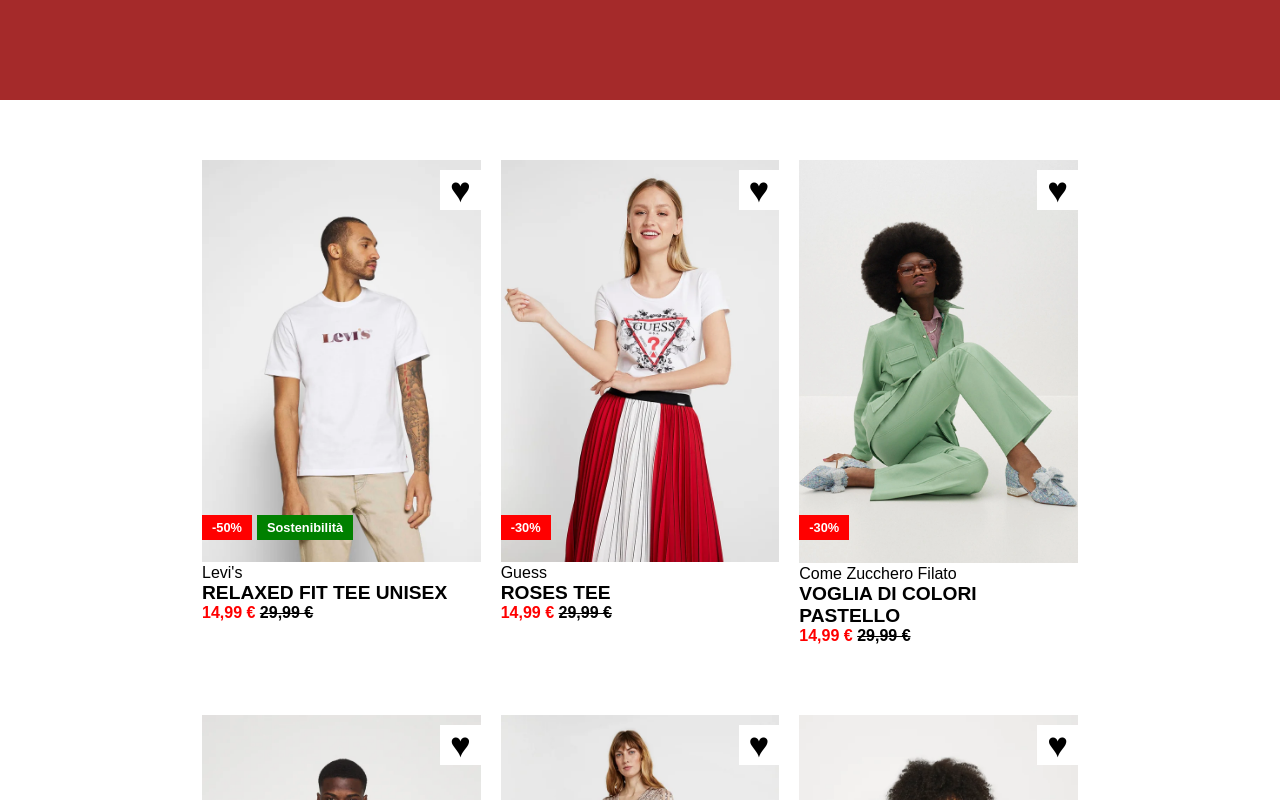
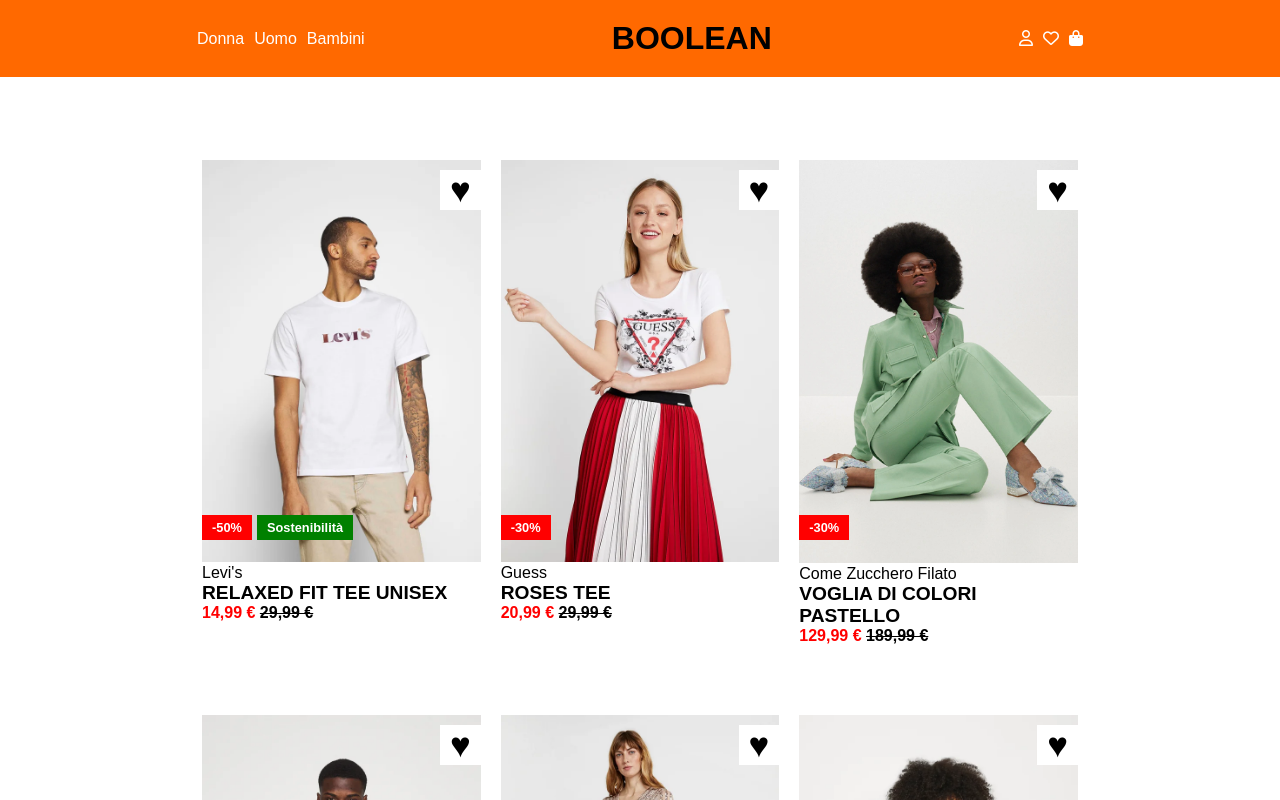
Before and after one commit to GiuseppeArgo/html-css-boolando, a plain HTML site: page index.html in a window 1280 px wide. Shown: the top 800 px of the page. Drawn offline with Linux system fonts and the light colour scheme.

Commit message:
feat: project header and comment refactoring

```diff
--- a/css/style.css
+++ b/css/style.css
@@ -20,6 +20,29 @@
 
 .relative {
     position: relative;
+}
+
+.flex {
+    display: flex;
+}
+
+.space-b {
+    display: flex;
+    justify-content: space-between;
+    align-items: center;
+}
+
+ul {
+    list-style: none;
+}
+
+li {
+    margin: 0 5px;
+}
+
+a {
+    text-decoration: none;
+    color: white;
 }
 
 .hearths:hover {
@@ -80,12 +103,20 @@
     margin-top: 2px;
 }
 
-
 /* header */
 
 header {
-    background-color: brown;
-    min-height: 100px;
+    background-color: #ff6900;
+    display: flex;
+    justify-content: center;
+    padding: 20px 0;
+    position: fixed;
+    top: 0;
+    left: 0;
+    width: 100%;
+    Z-INDEX: 9999;
+    text-align: center;
+    vertical-align: middle;
 }
 
 /* /header */
@@ -95,7 +126,7 @@
 .main {
     display: flex;
     justify-content: center;
-    margin: 50px 0;
+    margin: 150px 0;
 }
 
 .row {
--- a/index.html
+++ b/index.html
@@ -5,19 +5,39 @@
     <meta charset="UTF-8">
     <meta name="viewport" content="width=device-width, initial-scale=1.0">
     <link rel="stylesheet" href="./css/style.css">
-    <title>Document</title>
+    <link rel="stylesheet" href="https://cdnjs.cloudflare.com/ajax/libs/font-awesome/6.5.1/css/all.min.css" integrity="sha512-DTOQO9RWCH3ppGqcWaEA1BIZOC6xxalwEsw9c2QQeAIftl+Vegovlnee1c9QX4TctnWMn13TZye+giMm8e2LwA==" crossorigin="anonymous" referrerpolicy="no-referrer" />
+    <title>Boolando</title>
 </head>
 
 <body>
     <!-- header -->
-    <header>
-
+    <header class="flex">
+        <div class="flex container space-b">
+            <div class="flex">
+                <ul class="flex">
+                    <li><a href="">Donna</a></li>
+                    <li><a href="">Uomo</a></li>
+                    <li><a href="">Bambini</a></li>
+                </ul>
+            </div>
+            <H1>BOOLEAN</H1>
+            <div class="flex">
+                <ul class="flex">
+                    <li><a href=""><i class="fa-regular fa-user"></i></a></li>
+                    <li><a href=""><i class="fa-regular fa-heart"></i></a></li>
+                    <li><a href=""><i class="fa-solid fa-bag-shopping"></i></a></li>
+                </ul>
+            </div>
+        </div>
     </header>
     <!-- /header -->
 
     <!-- main -->
     <main class="main">
+
         <section class="row container">
+
+            <!-- first card -->
             <div class="col relative">
                 <div class="card">
                     <div class="card-image">
@@ -34,7 +54,9 @@
                     </div>
                 </div>
             </div>
+            <!-- /first card -->
 
+            <!-- second card -->
             <div class="col relative">
                 <div class="card">
                     <div class="card-image">
@@ -44,13 +66,15 @@
                     <div class="card-text">
                         <h3>Guess</h3>
                         <h2>ROSES TEE</h2>
-                        <h4><span class="red-text">14,99 €</span> <span class="line">29,99 €</span></h4>
+                        <h4><span class="red-text">20,99 €</span> <span class="line">29,99 €</span></h4>
                         <span class="red">-30%</span>
                         <button class="hearths">&hearts;</button>
                     </div>
                 </div>
             </div>
+            <!-- /second card -->
 
+            <!-- third card -->
             <div class="col relative">
                 <div class="card">
                     <div class="card-image">
@@ -60,13 +84,15 @@
                     <div class="card-text">
                         <h3>Come Zucchero Filato</h3>
                         <h2>VOGLIA DI COLORI PASTELLO</h2>
-                        <h4><span class="red-text">14,99 €</span> <span class="line">29,99 €</span></h4>
+                        <h4><span class="red-text">129,99 €</span> <span class="line">189,99 €</span></h4>
                         <span class="red">-30%</span>
                         <button class="hearths">&hearts;</button>
                     </div>
                 </div>
             </div>
+            <!-- /third card -->
 
+            <!-- fourth card -->
             <div class="col relative">
                 <div class="card">
                     <div class="card-image">
@@ -83,7 +109,9 @@
                     </div>
                 </div>
             </div>
+            <!-- /fourth card -->
 
+            <!-- fifth card -->
             <div class="col relative">
                 <div class="card">
                     <div class="card-image">
@@ -93,12 +121,14 @@
                     <div class="card-text">
                         <h3>Maya Deluxe</h3>
                         <h2>STRIPE BODICE</h2>
-                        <h4><span class="red-text">14,99 €</span> <span class="line">29,99 €</span></h4>
+                        <h4><span class="red-text">99,99 €</span></h4>
                         <button class="hearths">&hearts;</button>
                     </div>
                 </div>
             </div>
+            <!-- /fifth card -->
 
+            <!-- sixth card -->
             <div class="col relative">
                 <div class="card">
                     <div class="card-image">
@@ -114,6 +144,8 @@
                     </div>
                 </div>
             </div>
+            <!-- /sixth card -->
+
         </section>
 
     </main>
```
